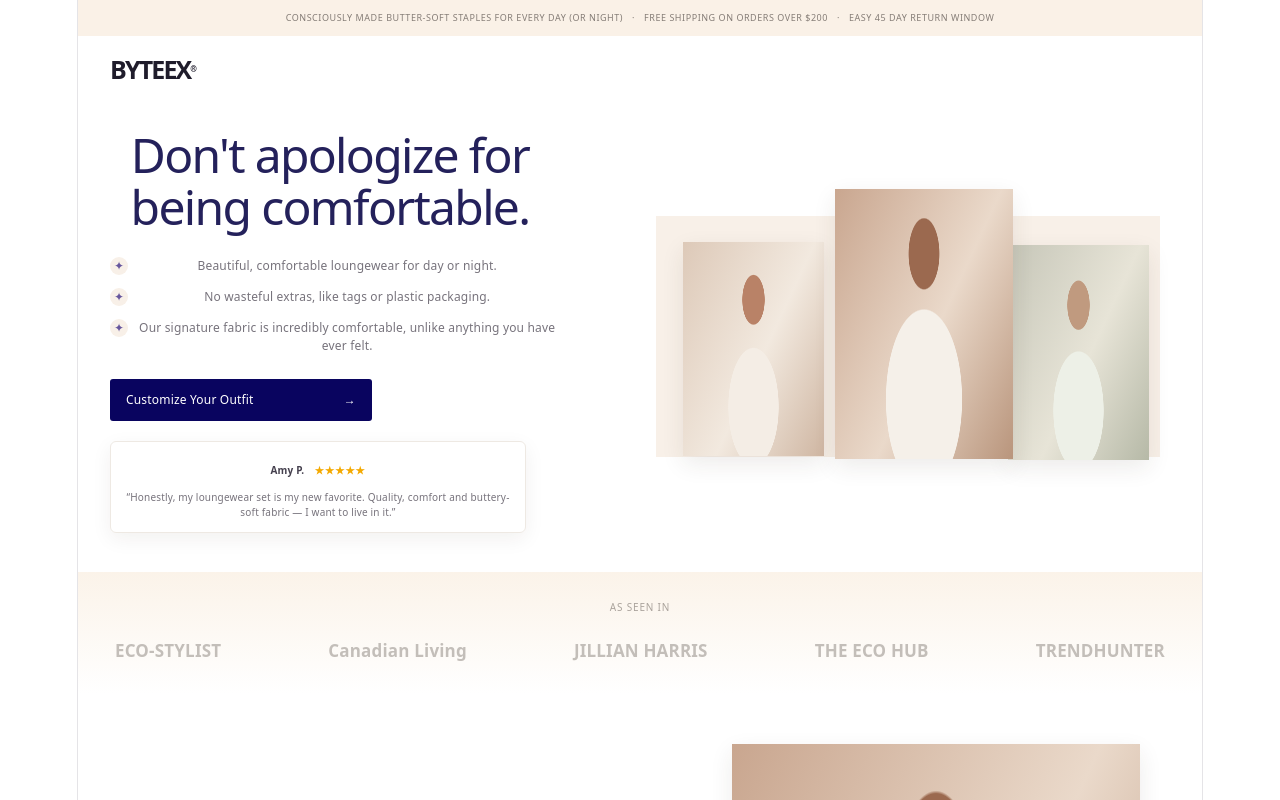
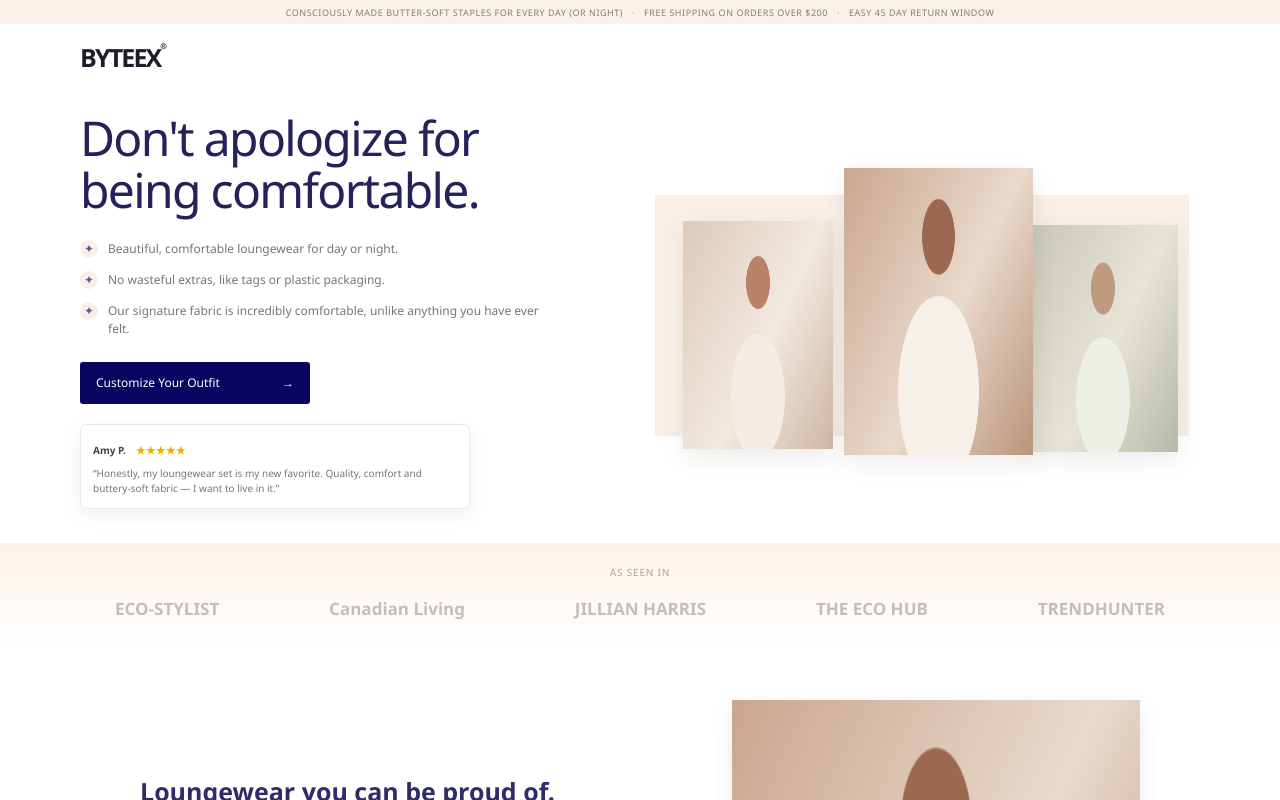
Before and after one commit to Acagami/Byteex_test_task, a React (Vite) app in the folder apps/web/: page / in a window 1280 px wide. Shown: the top 800 px of the page. Built offline with nearby package versions, Linux system fonts and the light colour scheme.

Commit message:
fix(web): keep homepage in light theme

```diff
--- a/apps/web/src/index.css
+++ b/apps/web/src/index.css
@@ -1,111 +1,24 @@
 :root {
-  --text: #6b6375;
-  --text-h: #08060d;
-  --bg: #fff;
-  --border: #e5e4e7;
-  --code-bg: #f4f3ec;
-  --accent: #aa3bff;
-  --accent-bg: rgba(170, 59, 255, 0.1);
-  --accent-border: rgba(170, 59, 255, 0.5);
-  --social-bg: rgba(244, 243, 236, 0.5);
-  --shadow:
-    rgba(0, 0, 0, 0.1) 0 10px 15px -3px, rgba(0, 0, 0, 0.05) 0 4px 6px -2px;
-
-  --sans: system-ui, 'Segoe UI', Roboto, sans-serif;
-  --heading: system-ui, 'Segoe UI', Roboto, sans-serif;
-  --mono: ui-monospace, Consolas, monospace;
-
-  font: 18px/145% var(--sans);
-  letter-spacing: 0.18px;
-  color-scheme: light dark;
-  color: var(--text);
-  background: var(--bg);
+  font-family: 'Avenir Next', Avenir, 'Segoe UI', sans-serif;
+  color: #27233e;
+  background: #fff;
+  color-scheme: light;
   font-synthesis: none;
   text-rendering: optimizeLegibility;
   -webkit-font-smoothing: antialiased;
   -moz-osx-font-smoothing: grayscale;
-
-  @media (max-width: 1024px) {
-    font-size: 16px;
-  }
+  font-weight: 400;
+  --navy: #09045f;
+  --violet: #6555a0;
+  --ink: #27233e;
+  --ink-muted: #797580;
+  --sand: #faf1e7;
 }
 
-@media (prefers-color-scheme: dark) {
-  :root {
-    --text: #9ca3af;
-    --text-h: #f3f4f6;
-    --bg: #16171d;
-    --border: #2e303a;
-    --code-bg: #1f2028;
-    --accent: #c084fc;
-    --accent-bg: rgba(192, 132, 252, 0.15);
-    --accent-border: rgba(192, 132, 252, 0.5);
-    --social-bg: rgba(47, 48, 58, 0.5);
-    --shadow:
-      rgba(0, 0, 0, 0.4) 0 10px 15px -3px, rgba(0, 0, 0, 0.25) 0 4px 6px -2px;
-  }
-
-  #social .button-icon {
-    filter: invert(1) brightness(2);
-  }
-}
-
-#root {
-  width: 1126px;
-  max-width: 100%;
-  margin: 0 auto;
-  text-align: center;
-  border-inline: 1px solid var(--border);
-  min-height: 100svh;
-  display: flex;
-  flex-direction: column;
-  box-sizing: border-box;
-}
-
-body {
-  margin: 0;
-}
-
-h1,
-h2 {
-  font-family: var(--heading);
-  font-weight: 500;
-  color: var(--text-h);
-}
-
-h1 {
-  font-size: 56px;
-  letter-spacing: -1.68px;
-  margin: 32px 0;
-  @media (max-width: 1024px) {
-    font-size: 36px;
-    margin: 20px 0;
-  }
-}
-h2 {
-  font-size: 24px;
-  line-height: 118%;
-  letter-spacing: -0.24px;
-  margin: 0 0 8px;
-  @media (max-width: 1024px) {
-    font-size: 20px;
-  }
-}
-p {
-  margin: 0;
-}
-
-code,
-.counter {
-  font-family: var(--mono);
-  display: inline-flex;
-  border-radius: 4px;
-  color: var(--text-h);
-}
-
-code {
-  font-size: 15px;
-  line-height: 135%;
-  padding: 4px 8px;
-  background: var(--code-bg);
-}
+* { box-sizing: border-box; }
+html { min-width: 320px; scroll-behavior: smooth; background: #fff; }
+body { min-width: 320px; min-height: 100vh; margin: 0; background: #fff; }
+button, a { font: inherit; }
+a:focus-visible, button:focus-visible { outline: 2px solid #7765c6; outline-offset: 3px; }
+#root { width: min(100%, 1400px); min-height: 100vh; margin: 0 auto; background: #fff; }
+h1, h2, h3, p { margin-top: 0; }
```
